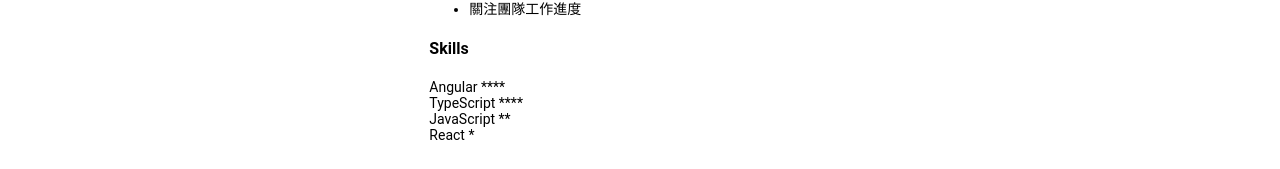
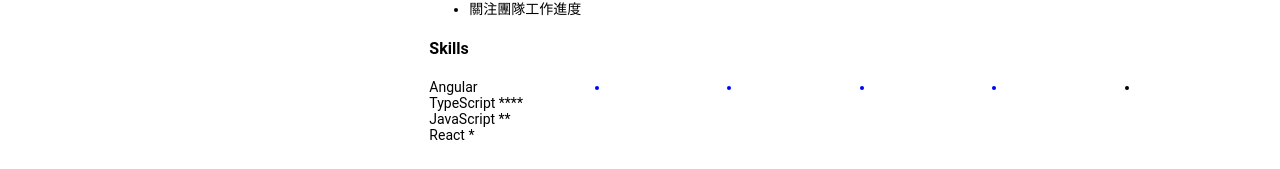
Before and after one commit to thomas8326/Angular-Practice., an Angular app: page / in a window 1280 px wide. Shown: the part 442-611 px from the top of the page. Built offline with nearby package versions, Linux system fonts and the light colour scheme; what @w11k/ngx-componentdestroyed would draw is missing.

Commit message:
3 files modified, 3 added

```diff
--- a/src/app/app.module.ts
+++ b/src/app/app.module.ts
@@ -12,10 +12,11 @@
 import { SlideshowComponent } from './slide-show/slide-show.component';
 import { ResumeComponent } from './resume/resume.component';
 import { TwoColumnComponent } from './layout/two-column/two-column.component';
+import { StarComponent } from './resume/star/star.component';
 
 @NgModule({
   imports:      [ BrowserModule, FormsModule, BrowserAnimationsModule ],
-  declarations: [ AppComponent, HelloComponent, ChatCardComponent, InfiniteScrollTestingComponent, IntersectionIndicatorComponent, LoopAutoplayerComponent, SlideshowComponent, ResumeComponent, TwoColumnComponent ],
+  declarations: [ AppComponent, HelloComponent, ChatCardComponent, InfiniteScrollTestingComponent, IntersectionIndicatorComponent, LoopAutoplayerComponent, SlideshowComponent, ResumeComponent, TwoColumnComponent, StarComponent ],
   bootstrap:    [ AppComponent ]
 })
 export class AppModule { }
--- a/src/app/resume/resume.component.css
+++ b/src/app/resume/resume.component.css
@@ -18,3 +18,12 @@
 .basicInfo > .message {
     text-align: center;
 }
+
+.skill {
+  display: flex;
+  width: 100%;
+}
+
+.skill > span {
+  flex: 2fr;
+}
--- a/src/app/resume/resume.component.html
+++ b/src/app/resume/resume.component.html
@@ -42,8 +42,9 @@
     </section>
     <section class="function-area workExperience">
       <h4>Skills</h4>
-      <div>
-        Angular ****
+      <div class="skill">
+        <span>Angular</span>
+        <app-star [stars]="4"></app-star>
       </div>
       <div>
         TypeScript ****
--- /dev/null
+++ b/src/app/resume/star/star.component.css
@@ -0,0 +1,17 @@
+:host {
+  display: block;
+  width: 100%;
+}
+
+ul {
+  display: flex;
+  margin: 0;
+  padding: 0;
+
+  width: 100%;
+  justify-content: space-evenly;
+}
+
+.shine {
+  color: blue;
+}
--- /dev/null
+++ b/src/app/resume/star/star.component.html
@@ -0,0 +1,5 @@
+<ul>
+  <li
+    *ngFor="let star of starsCountAry; let i = index"
+    [class.shine]="i <= stars - 1"></li>
+</ul>
--- /dev/null
+++ b/src/app/resume/star/star.component.ts
@@ -0,0 +1,20 @@
+import { Component, OnInit, Input } from '@angular/core';
+
+@Component({
+  selector: 'app-star',
+  templateUrl: './star.component.html',
+  styleUrls: ['./star.component.css']
+})
+export class StarComponent implements OnInit {
+
+  @Input() stars: number;
+
+  @Input() starsCount = 5;
+  starsCountAry: number[] = [];
+
+  constructor() { }
+
+  ngOnInit() {
+    this.starsCountAry = new Array(this.starsCount);
+  }
+}
```
